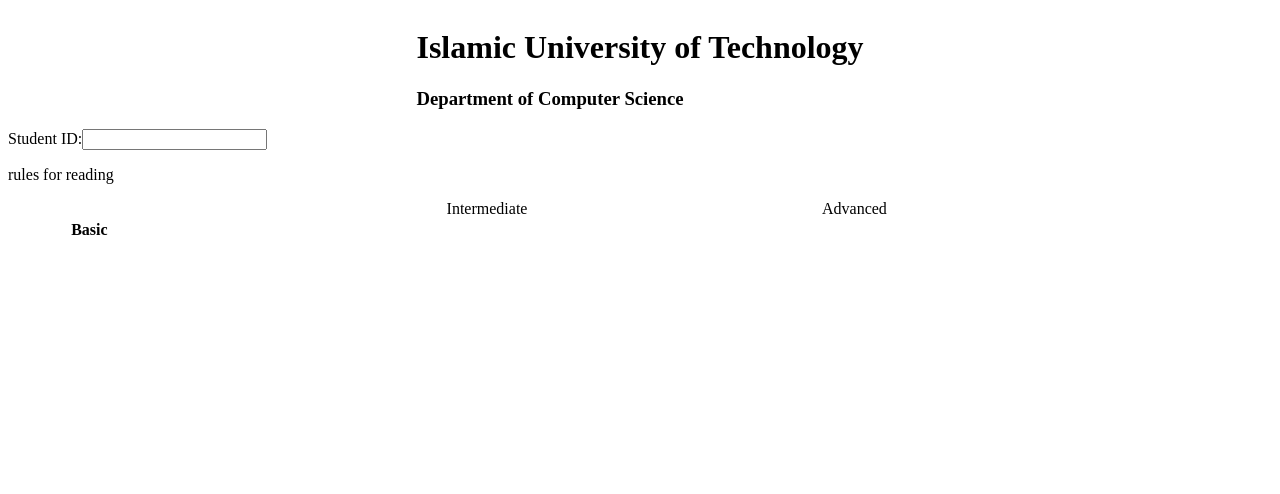
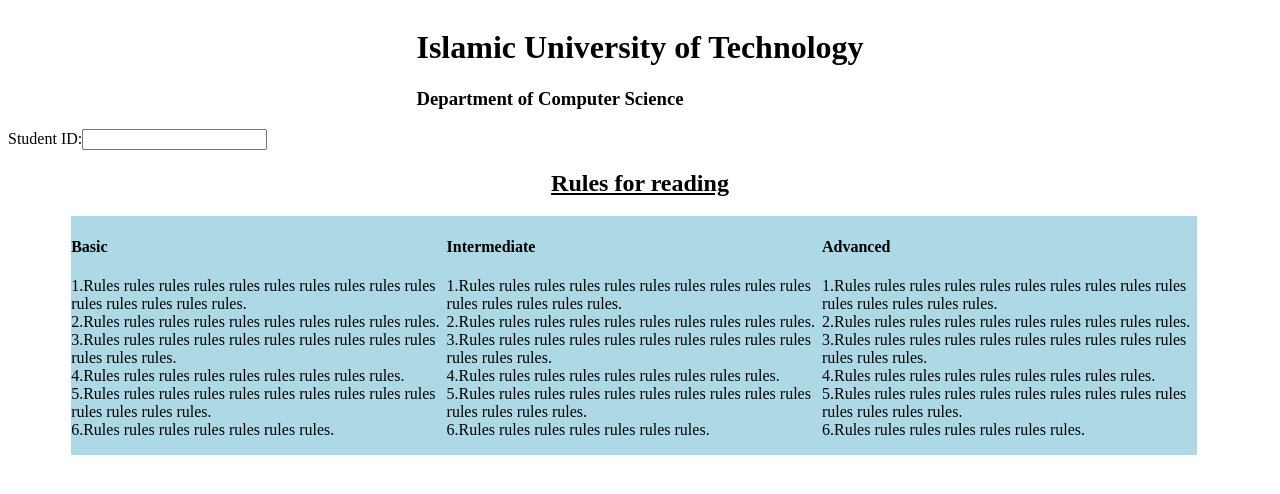
Before and after one commit to nawshin81/difficulty-labeling, a React (Create React App) app: page / in a window 1280 px wide. Shown: the top 494 px of the page. Built offline with nearby package versions, Linux system fonts and the light colour scheme.

Commit message:
rules text added

```diff
--- a/src/Rules.js
+++ b/src/Rules.js
@@ -3,13 +3,41 @@
 const Rules = () => {
   return (
     <div>
-      <p>rules for reading</p>
+      <h2 style={{display: "flex",justifyContent: "center",
+          alignItems: "center",textDecorationLine: 'underline'}}>Rules for reading</h2>
       <div style={{ width: "90%", paddingLeft: "5%" }}>
-        <div style={{ float: "left", width: "33%" }}>
+        <div style={{ float: "left", width: "33%" ,backgroundColor:'#ADD8E6'}}>
           <h4>Basic</h4>
+          <p>
+              1.Rules rules rules rules rules rules rules rules rules rules rules rules rules rules rules.<br />
+              2.Rules rules rules rules rules rules rules rules rules rules.<br />
+              3.Rules rules rules rules rules rules rules rules rules rules rules rules rules.<br />
+              4.Rules rules rules rules rules rules rules rules rules.<br />
+              5.Rules rules rules rules rules rules rules rules rules rules rules rules rules rules.<br />
+              6.Rules rules rules rules rules rules rules.<br />
+          </p>
         </div>
-        <div style={{ float: "left", width: "33%" }}>Intermediate</div>
-        <div style={{ float: "left", width: "33%" }}>Advanced</div>
+        <div style={{ float: "left", width: "33%",backgroundColor:'#ADD8E6' }}>
+        <h4>Intermediate</h4>
+          <p>
+              1.Rules rules rules rules rules rules rules rules rules rules rules rules rules rules rules.<br />
+              2.Rules rules rules rules rules rules rules rules rules rules.<br />
+              3.Rules rules rules rules rules rules rules rules rules rules rules rules rules.<br />
+              4.Rules rules rules rules rules rules rules rules rules.<br />
+              5.Rules rules rules rules rules rules rules rules rules rules rules rules rules rules.<br />
+              6.Rules rules rules rules rules rules rules.<br />
+          </p></div>
+        <div style={{ float: "left", width: "33%",backgroundColor:'#ADD8E6' }}>
+        <h4>Advanced</h4>
+          <p>
+              1.Rules rules rules rules rules rules rules rules rules rules rules rules rules rules rules.<br />
+              2.Rules rules rules rules rules rules rules rules rules rules.<br />
+              3.Rules rules rules rules rules rules rules rules rules rules rules rules rules.<br />
+              4.Rules rules rules rules rules rules rules rules rules.<br />
+              5.Rules rules rules rules rules rules rules rules rules rules rules rules rules rules.<br />
+              6.Rules rules rules rules rules rules rules.<br />
+          </p>
+            </div>
         <br style={{ clear: "left" }} />
       </div>
     </div>
```
